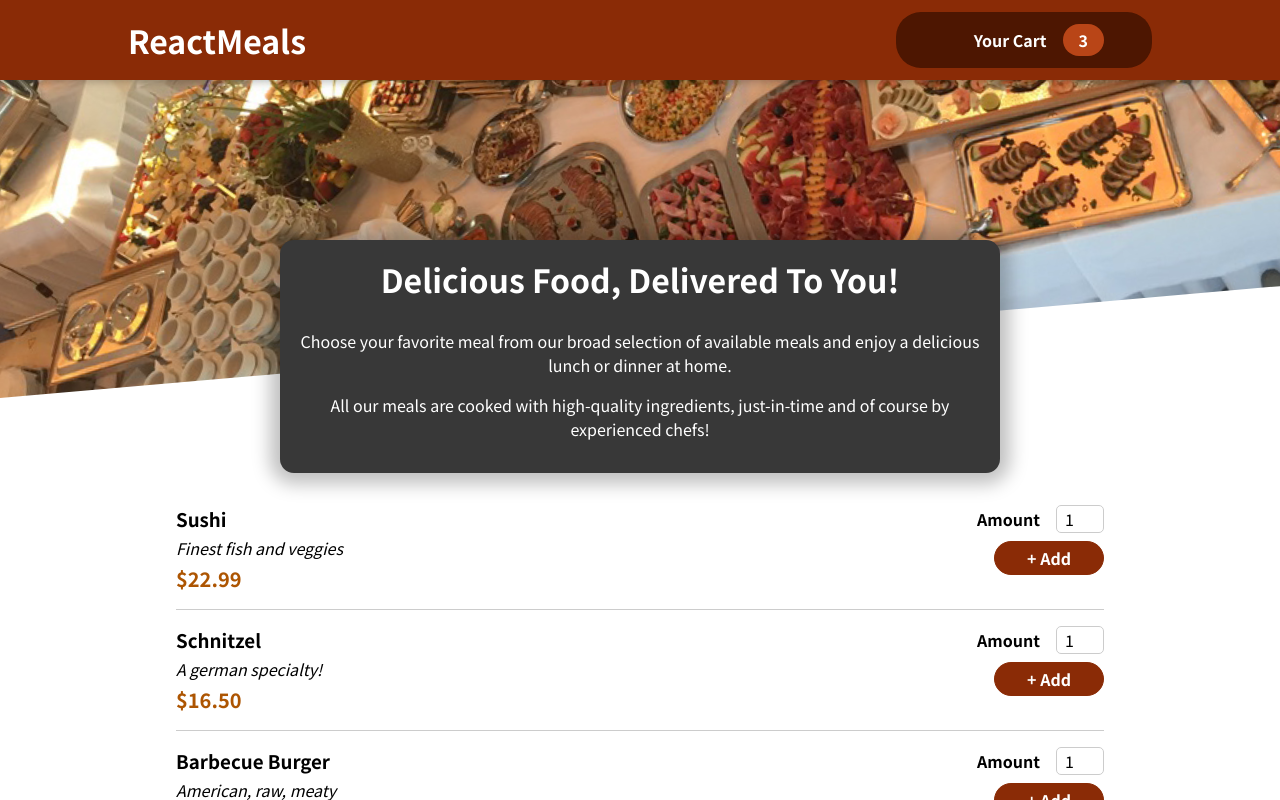
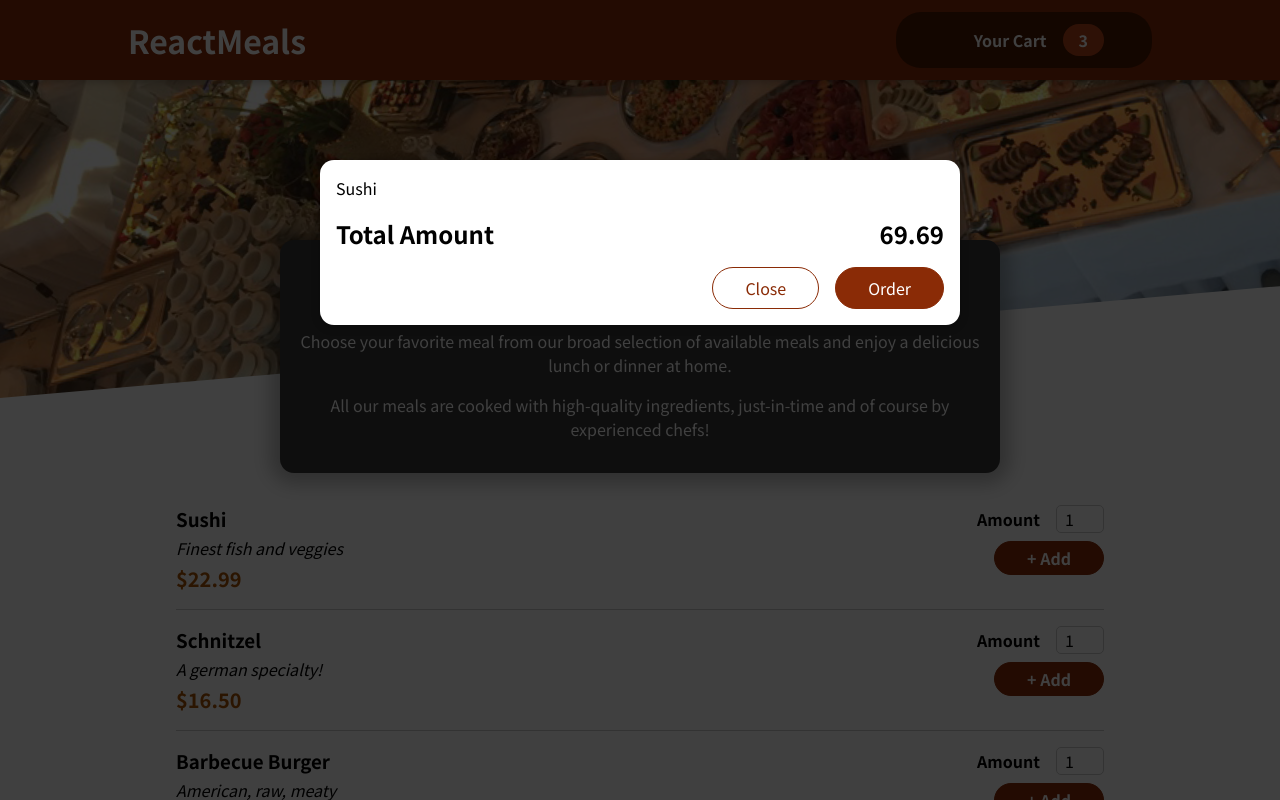
Before and after one commit to RossaMania/food-order-app-react, a React (Create React App) app: page / in a window 1280 px wide. Shown: the top 800 px of the page. Built offline with nearby package versions, Linux system fonts and the light colour scheme; some icons are missing.

Commit message:
Added modal and backdrop for Cart component.

```diff
--- a/public/index.html
+++ b/public/index.html
@@ -28,6 +28,7 @@
   </head>
   <body>
     <noscript>You need to enable JavaScript to run this app.</noscript>
+    <div id="overlays"></div>
     <div id="root"></div>
     <!--
       This HTML file is a template.
--- a/src/App.js
+++ b/src/App.js
@@ -1,10 +1,12 @@
 import React, { Fragment } from 'react';
 import Header from './components/Layout/Header';
 import Meals from './components/Meals/Meals';
+import Cart from './components/Cart/Cart';
 
 function App() {
   return (
     <Fragment>
+    <Cart />
       <Header />
       <main>
         <Meals />
--- /dev/null
+++ b/src/components/Cart/Cart.js
@@ -0,0 +1,27 @@
+import React from "react"
+
+import classes from "./Cart.module.css"
+import Modal from "../UI/Modal"
+
+const Cart = (props) => {
+const cartItems = <ul className={classes["cart-items"]}>{[{id: "c1", name: "Sushi", amount: 2, price: 12.99}].map((item) => {
+  return <li key={item.id}>{item.name}</li>;
+})
+    }</ul>
+
+return (
+<Modal>
+{cartItems}
+<div className={classes.total}>
+<span>Total Amount</span>
+<span>69.69</span>
+</div>
+<div className={classes.actions}>
+<button className={classes["button--alt"]}>Close</button>
+<button className={classes.button}>Order</button>
+</div>
+</Modal>
+);
+}
+
+export default Cart;
--- /dev/null
+++ b/src/components/Cart/Cart.module.css
@@ -0,0 +1,46 @@
+.cart-items {
+  list-style: none;
+  margin: 0;
+  padding: 0;
+  max-height: 20rem;
+  overflow: auto;
+}
+
+.total {
+  display: flex;
+  justify-content: space-between;
+  align-items: center;
+  font-weight: bold;
+  font-size: 1.5rem;
+  margin: 1rem 0;
+}
+
+.actions {
+  text-align: right;
+}
+
+.actions button {
+  font: inherit;
+  cursor: pointer;
+  background-color: transparent;
+  border: 1px solid #8a2b06;
+  padding: 0.5rem 2rem;
+  border-radius: 25px;
+  margin-left: 1rem;
+}
+
+.actions button:hover,
+.actions button:active {
+  background-color: #5a1a01;
+  border-color: #5a1a01;
+  color: white;
+}
+
+.actions .button--alt {
+  color: #8a2b06;
+}
+
+.actions .button {
+  background-color: #8a2b06;
+  color: white;
+}
--- /dev/null
+++ b/src/components/UI/Modal.js
@@ -0,0 +1,28 @@
+import React, { Fragment } from "react";
+import ReactDOM from "react-dom";
+
+import classes from "./Modal.module.css";
+
+const Backdrop = (props) => {
+  return <div className={classes.backdrop} />
+};
+
+const ModalOverlay = (props) => {
+  return (
+  <div className={classes.modal}>
+    <div className={classes.content}>{props.children}</div>
+  </div>
+  )
+};
+
+const portalElement = document.getElementById("overlays");
+
+const Modal = (props) => {
+return ( <Fragment>
+  {ReactDOM.createPortal(<Backdrop />, portalElement)}
+  {ReactDOM.createPortal(<ModalOverlay>{props.children}</ModalOverlay>, portalElement)}
+</Fragment>
+)
+}
+
+export default Modal;
--- /dev/null
+++ b/src/components/UI/Modal.module.css
@@ -0,0 +1,40 @@
+.backdrop {
+  position: fixed;
+  top: 0;
+  left: 0;
+  width: 100%;
+  height: 100vh;
+  z-index: 20;
+  background-color: rgba(0, 0, 0, 0.75);
+}
+
+.modal {
+  position: fixed;
+  top: 20vh;
+  left: 5%;
+  width: 90%;
+  background-color: white;
+  padding: 1rem;
+  border-radius: 14px;
+  box-shadow: 0 2px 8px rgba(0, 0, 0, 0.25);
+  z-index: 30;
+  animation: slide-down 300ms ease-out forwards;
+}
+
+@media (min-width: 768px) {
+  .modal {
+    width: 40rem;
+    left: calc(50% - 20rem);
+  }
+}
+
+@keyframes slide-down {
+  from {
+    opacity: 0;
+    transform: translateY(-3rem);
+  }
+  to {
+    opacity: 1;
+    transform: translateY(0);
+  }
+}
```
